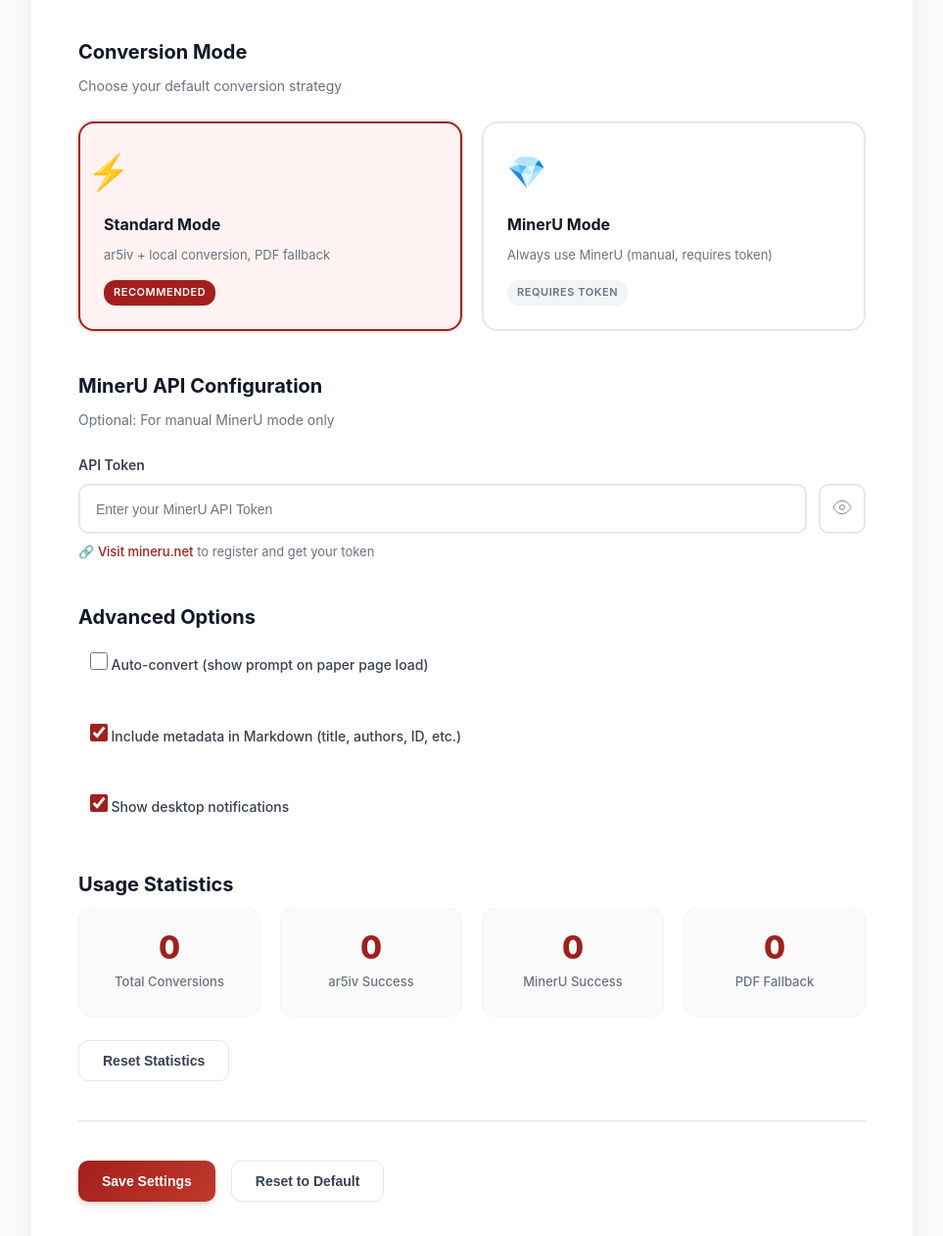
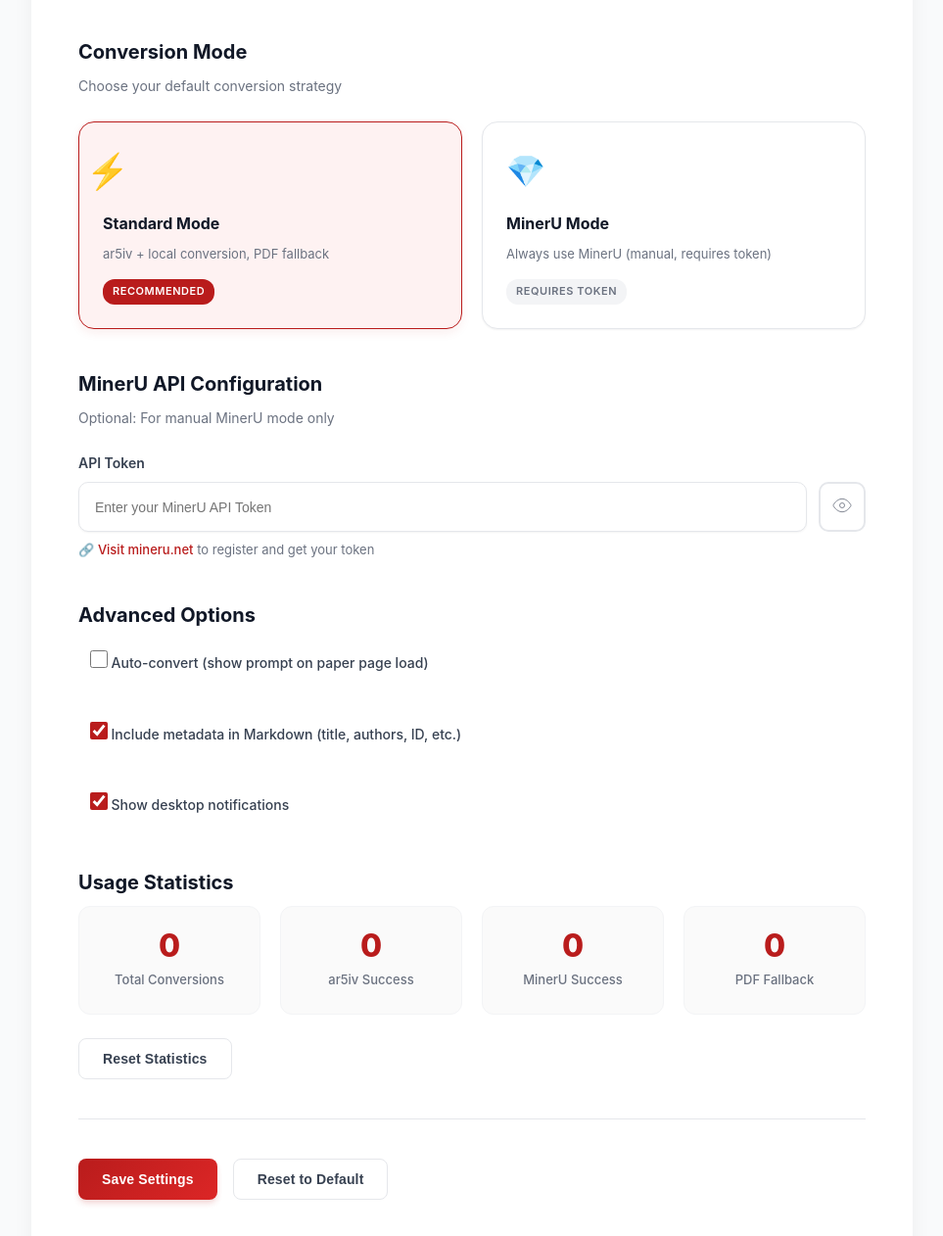
Before and after one commit to Tendo33/arxiv-md, a website built with webpack: page src/ui/settings/settings.html in a window 1280 px wide. Shown: the part 105-1367 px from the top of the page at 98% size, without its empty margins (158-1121 px from the left). Built offline with nearby package versions, Linux system fonts and the light colour scheme; some packages are replaced by stand-ins of ours.

Commit message:
style: Update color scheme and button styles in popup and settings UI for improved visual consistency and user experience

```diff
--- a/src/ui/popup/popup.css
+++ b/src/ui/popup/popup.css
@@ -30,7 +30,7 @@
   display: flex;
   align-items: center;
   justify-content: space-between;
-  border-bottom: 1px solid #f3f4f6;
+  border-bottom: 1px solid #F5F5F5;
 }
 
 .logo {
@@ -45,7 +45,7 @@
 }
 
 .logo rect {
-  fill: #A31F1B;
+  fill: #B91C1C;
   fill-opacity: 1;
 }
 
@@ -64,7 +64,7 @@
 
 .version {
   font-size: 10px;
-  color: #A31F1B;
+  color: #B91C1C;
   background: #FEF2F2;
   padding: 2px 8px;
   border-radius: 12px;
@@ -81,9 +81,10 @@
 
 .description {
   font-size: 13px;
-  color: #4B5563;
+  color: #525252;
   line-height: 1.6;
   margin-bottom: 0;
+  font-weight: 400;
 }
 
 /* Actions */
@@ -99,29 +100,31 @@
   border: none;
   border-radius: 8px;
   font-size: 14px;
-  font-weight: 600;
+  font-weight: 500;
   cursor: pointer;
-  transition: all 0.2s ease;
+  transition: all 0.3s cubic-bezier(0.4, 0, 0.2, 1);
   display: flex;
   align-items: center;
   justify-content: center;
   gap: 8px;
   text-decoration: none;
+  letter-spacing: 0.01em;
 }
 
 .btn:hover {
   transform: translateY(-1px);
-  box-shadow: 0 4px 12px rgba(163, 31, 27, 0.2);
+  box-shadow: 0 4px 12px rgba(163, 31, 27, 0.15);
 }
 
 .btn:active {
   transform: translateY(0);
+  box-shadow: 0 1px 2px rgba(163, 31, 27, 0.1);
 }
 
 .btn-primary {
-  background: linear-gradient(135deg, #A31F1B 0%, #C0392B 100%);
+  background: linear-gradient(135deg, #B91C1C 0%, #DC2626 100%);
   color: white;
-  box-shadow: 0 2px 4px rgba(163, 31, 27, 0.1);
+  box-shadow: 0 2px 4px rgba(163, 31, 27, 0.08);
 }
 
 .btn svg {
@@ -135,19 +138,19 @@
   background: white;
   text-align: center;
   font-size: 12px;
-  color: #9CA3AF;
-  border-top: 1px solid #F3F4F6;
+  color: #A3A3A3;
+  border-top: 1px solid #F5F5F5;
 }
 
 .footer a {
-  color: #6B7280;
+  color: #737373;
   text-decoration: none;
   transition: color 0.2s;
   font-weight: 500;
 }
 
 .footer a:hover {
-  color: #A31F1B;
+  color: #B91C1C;
 }
 
 .footer span {
--- a/src/ui/settings/settings.css
+++ b/src/ui/settings/settings.css
@@ -25,7 +25,7 @@
 
 /* Header */
 .header {
-  background: linear-gradient(135deg, #A31F1B 0%, #C0392B 100%);
+  background: linear-gradient(135deg, #B91C1C 0%, #DC2626 100%);
   color: white;
   padding: 32px 48px;
 }
@@ -147,18 +147,19 @@
 
 .mode-card {
   position: relative;
-  border: 2px solid #E5E7EB;
+  border: 1px solid #E5E7EB;
   border-radius: 16px;
   padding: 24px;
   cursor: pointer;
-  transition: all 0.2s ease-in-out;
+  transition: all 0.3s cubic-bezier(0.4, 0, 0.2, 1);
   background: white;
+  box-shadow: 0 1px 2px rgba(0, 0, 0, 0.05);
 }
 
 .mode-card:hover {
   border-color: #FECACA;
   transform: translateY(-2px);
-  box-shadow: 0 10px 25px -5px rgba(0, 0, 0, 0.05), 0 8px 10px -6px rgba(0, 0, 0, 0.01);
+  box-shadow: 0 12px 20px -8px rgba(0, 0, 0, 0.08), 0 4px 6px -4px rgba(0, 0, 0, 0.02);
 }
 
 .mode-card input[type="radio"] {
@@ -168,9 +169,9 @@
 
 /* Checked State - Full Card Highlight */
 .mode-card:has(input[type="radio"]:checked) {
-  border-color: #A31F1B;
+  border-color: #B91C1C;
   background: #FEF2F2;
-  box-shadow: 0 0 0 2px rgba(163, 31, 27, 0.1);
+  box-shadow: 0 4px 12px -2px rgba(185, 28, 28, 0.1);
 }
 
 /* Fallback for browsers not supporting :has */
@@ -215,7 +216,7 @@
 }
 
 .mode-badge-recommended {
-  background: #A31F1B;
+  background: #B91C1C;
   color: white;
 }
 
@@ -239,17 +240,18 @@
 .input-field {
   flex: 1;
   padding: 12px 16px;
-  border: 2px solid #E5E7EB;
+  border: 1px solid #E5E7EB;
   border-radius: 10px;
   font-size: 14px;
   transition: all 0.2s;
   color: #1F2937;
+  box-shadow: 0 1px 2px rgba(0, 0, 0, 0.05);
 }
 
 .input-field:focus {
   outline: none;
-  border-color: #A31F1B;
-  box-shadow: 0 0 0 3px rgba(163, 31, 27, 0.1);
+  border-color: #B91C1C;
+  box-shadow: 0 0 0 3px rgba(185, 28, 28, 0.1);
 }
 
 .btn-icon {
@@ -264,8 +266,8 @@
 
 .btn-icon:hover {
   background: #F9FAFB;
-  border-color: #A31F1B;
-  color: #A31F1B;
+  border-color: #B91C1C;
+  color: #B91C1C;
 }
 
 .form-hint {
@@ -275,7 +277,7 @@
 }
 
 .form-hint a {
-  color: #A31F1B;
+  color: #B91C1C;
   text-decoration: none;
   font-weight: 500;
 }
@@ -326,7 +328,7 @@
   width: 18px;
   height: 18px;
   cursor: pointer;
-  accent-color: #A31F1B;
+  accent-color: #B91C1C;
 }
 
 .checkbox-label span {
@@ -353,7 +355,7 @@
 .stat-number {
   font-size: 32px;
   font-weight: 800;
-  color: #A31F1B;
+  color: #B91C1C;
   margin-bottom: 8px;
   line-height: 1;
 }
@@ -368,22 +370,23 @@
 .btn {
   padding: 12px 24px;
   border: none;
-  border-radius: 10px;
+  border-radius: 8px;
   font-size: 14px;
   font-weight: 600;
   cursor: pointer;
-  transition: all 0.2s;
+  transition: all 0.3s cubic-bezier(0.4, 0, 0.2, 1);
+  letter-spacing: 0.01em;
 }
 
 .btn-primary {
-  background: linear-gradient(135deg, #A31F1B 0%, #C0392B 100%);
+  background: linear-gradient(135deg, #B91C1C 0%, #DC2626 100%);
   color: white;
-  box-shadow: 0 4px 6px -1px rgba(163, 31, 27, 0.2);
+  box-shadow: 0 4px 6px -1px rgba(185, 28, 28, 0.2);
 }
 
 .btn-primary:hover {
   transform: translateY(-1px);
-  box-shadow: 0 6px 8px -1px rgba(163, 31, 27, 0.3);
+  box-shadow: 0 8px 12px -2px rgba(185, 28, 28, 0.25);
 }
 
 .btn-secondary {
@@ -430,7 +433,7 @@
 }
 
 .footer-links a:hover {
-  color: #A31F1B;
+  color: #B91C1C;
 }
 
 .footer-links span {
```
